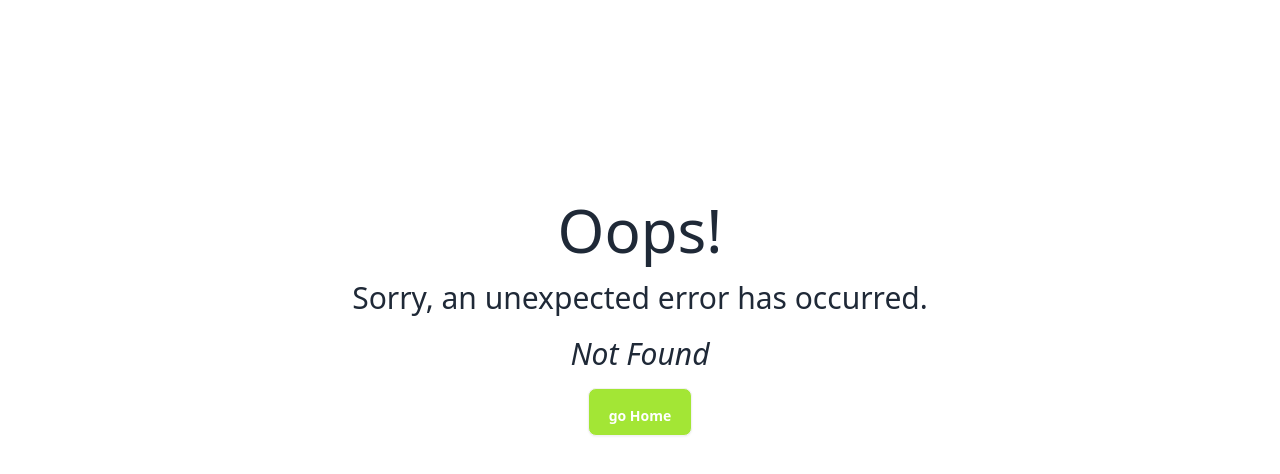
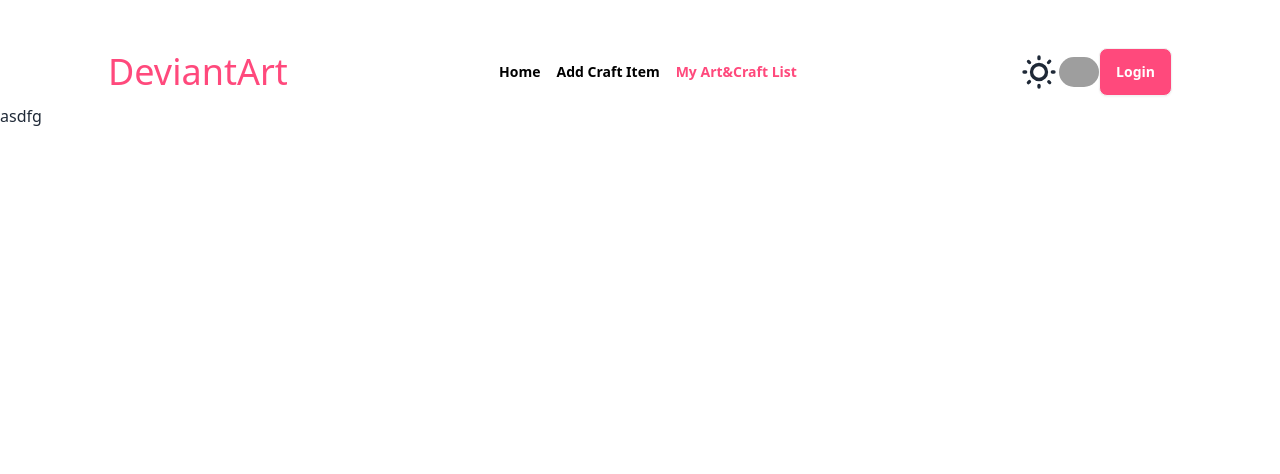
Before and after one commit to Isratjahan6898/deviantArt-client, a React (Vite) app: page /myArt in a window 1280 px wide. Before the commit this address had no page. Shown: the top 474 px of the page. Built offline with nearby package versions, Linux system fonts and the light colour scheme; grey boxes are pictures that could not be loaded.

Commit message:
finish navbar

```diff
--- /dev/null
+++ b/src/Components/AddCraft/AddCraft.jsx
@@ -0,0 +1,11 @@
+
+
+const AddCraft = () => {
+    return (
+        <div>
+            abc
+        </div>
+    );
+};
+
+export default AddCraft;
--- /dev/null
+++ b/src/Components/MyArt/MyArt.jsx
@@ -0,0 +1,12 @@
+
+
+
+const MyArt = () => {
+    return (
+        <div>
+            asdfg
+        </div>
+    );
+};
+
+export default MyArt;
--- a/src/Components/Navbar/Navbar.jsx
+++ b/src/Components/Navbar/Navbar.jsx
@@ -29,9 +29,9 @@ const Navbar = () => {
         <svg xmlns="http://www.w3.org/2000/svg" className="h-5 w-5" fill="none" viewBox="0 0 24 24" stroke="currentColor"><path strokeLinecap="round" strokeLinejoin="round" strokeWidth="2" d="M4 6h16M4 12h8m-8 6h16" /></svg>
       </div>
       <ul tabIndex={0} className="menu menu-sm dropdown-content mt-3 z-[1] p-2 shadow bg-base-100 rounded-box w-52">
-      <li> <NavLink to="/">Home</NavLink></li>
-      <li><NavLink>Add Craft Item</NavLink></li>
-      <li> <NavLink>My Art&Craft List</NavLink></li>
+    <p> <NavLink to="/" className={({isActive})=> isActive? 'font-bold text-[#FF497C] border-[#ff497C]':'font-bold text-black'}>Home</NavLink></p>
+      <p><NavLink to="/addCraft" className={({isActive})=> isActive? 'font-bold text-[#FF497C] border-[#ff497C]': 'font-bold text-black'}  >Add Craft Item</NavLink></p>
+      <p> <NavLink to="/myArt" className={({isActive})=>isActive? 'font-bold text-[#FF497C] border-[#ff497C] ':'font-bold text-black'}>My Art&Craft List</NavLink></p>
       </ul>
     </div>
     <a className=" text-2xl text-[#FF497C] lg:text-4xl text-">DeviantArt</a>
@@ -39,9 +39,9 @@ const Navbar = () => {
   <div className="navbar-center hidden lg:flex">
     <ul className="menu   menu-horizontal px-1">
 
-     <li className=" ml-[16px]"> <NavLink>Home</NavLink></li>
-     <li className=" ml-[16px]"> <NavLink>All Art & craft Items</NavLink></li>
-     <li className="ml-[16px]"><NavLink>Add Craft Item</NavLink></li>
+     <p className=" ml-[16px]"> <NavLink to='/' className={({isActive})=> isActive? 'font-bold text-[#FF497C] border-[#FF497C]': 'font-bold text-black'}>Home</NavLink></p>
+     <p className=" ml-[16px]"> <NavLink to="/addCraft"  className={({isActive})=> isActive? 'font-bold text-[#FF497C]  border-[#ff497C]':'font-bold text-black'}>Add Craft Item</NavLink></p>
+     <p className="ml-[16px]"><NavLink  to="/myArt" className={({isActive})=> isActive? 'font-bold text-[#FF497C] border-[#ff497C]':'font-bold text-black'}>My Art&Craft List</NavLink></p>
 
 
 
@@ -64,6 +64,9 @@ const Navbar = () => {
   <svg className="swap-on fill-current w-10 h-10" xmlns="http://www.w3.org/2000/svg" viewBox="0 0 24 24"><path d="M21.64,13a1,1,0,0,0-1.05-.14,8.05,8.05,0,0,1-3.37.73A8.15,8.15,0,0,1,9.08,5.49a8.59,8.59,0,0,1,.25-2A1,1,0,0,0,8,2.36,10.14,10.14,0,1,0,22,14.05,1,1,0,0,0,21.64,13Zm-9.5,6.69A8.14,8.14,0,0,1,7.08,5.22v.27A10.15,10.15,0,0,0,17.22,15.63a9.79,9.79,0,0,0,2.1-.22A8.11,8.11,0,0,1,12.14,19.73Z"/></svg>
 
 </label>
+<div className="w-10 rounded-full">
+          <img className="rounded-full" alt="Tailwind CSS Navbar component" src="https://daisyui.com/images/stock/photo-1534528741775-53994a69daeb.jpg" />
+        </div>
   <Link to="/login">  <btn className="btn bg-[#FF497C] text-white font-bold">Login</btn></Link>
   </div>
 </div>
```
Also changed, not shown: src/main.jsx (+10 -0 lines).
